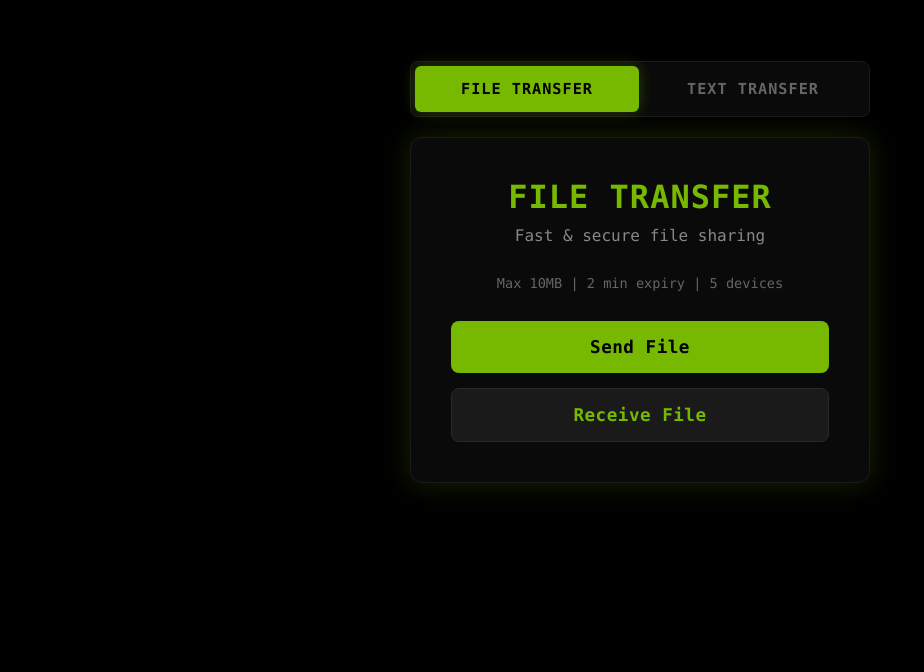
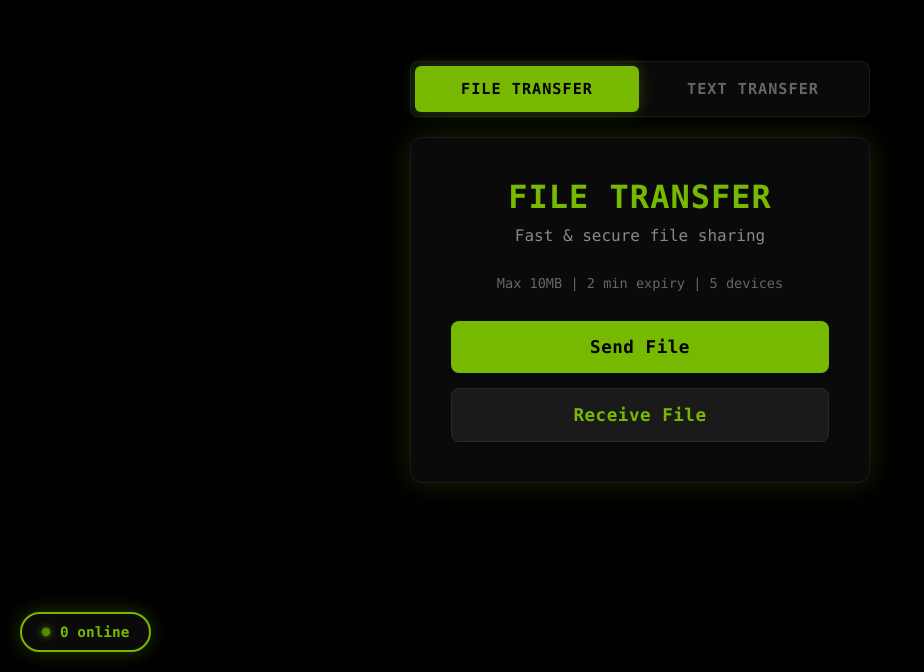
Before and after one commit to Thejugit/FileTransfer_Application, a React (Vite) app in the folder web/: page / in a window 1280 px wide. Shown: the part 128-800 px from the top of the page, without its empty margins (0-924 px from the left). Built offline with nearby package versions, Linux system fonts and the light colour scheme.

Commit message:
Add live users bubble to all screens

```diff
--- a/web/src/AppDatabaseOnly.jsx
+++ b/web/src/AppDatabaseOnly.jsx
@@ -363,6 +363,12 @@ function App() {
             </button>
           </div>
         </div>
+
+        {/* Live Users Bubble */}
+        <div className="live-users-bubble">
+          <div className="pulse-dot"></div>
+          <span>{liveUsers} online</span>
+        </div>
       </div>
     );
   }
@@ -412,6 +418,12 @@ function App() {
               Back
             </button>
           </div>
+        </div>
+
+        {/* Live Users Bubble */}
+        <div className="live-users-bubble">
+          <div className="pulse-dot"></div>
+          <span>{liveUsers} online</span>
         </div>
       </div>
     );
```
